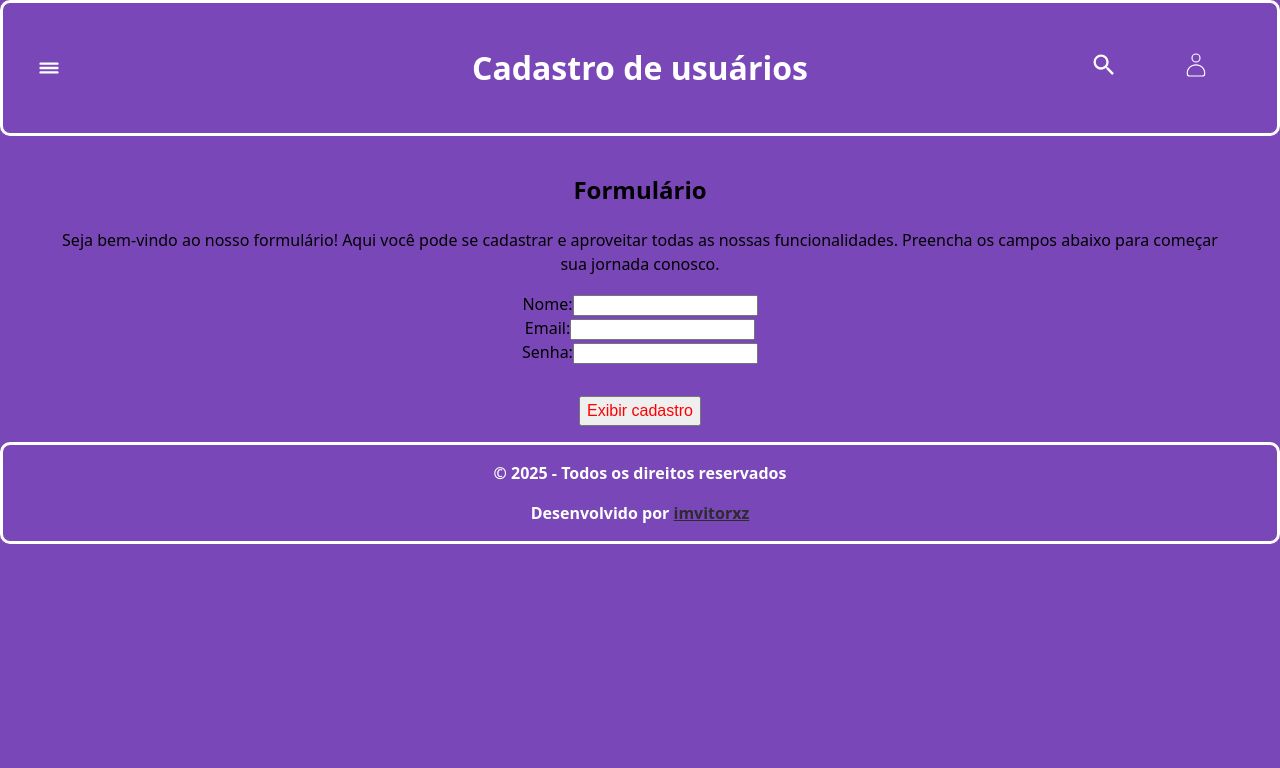
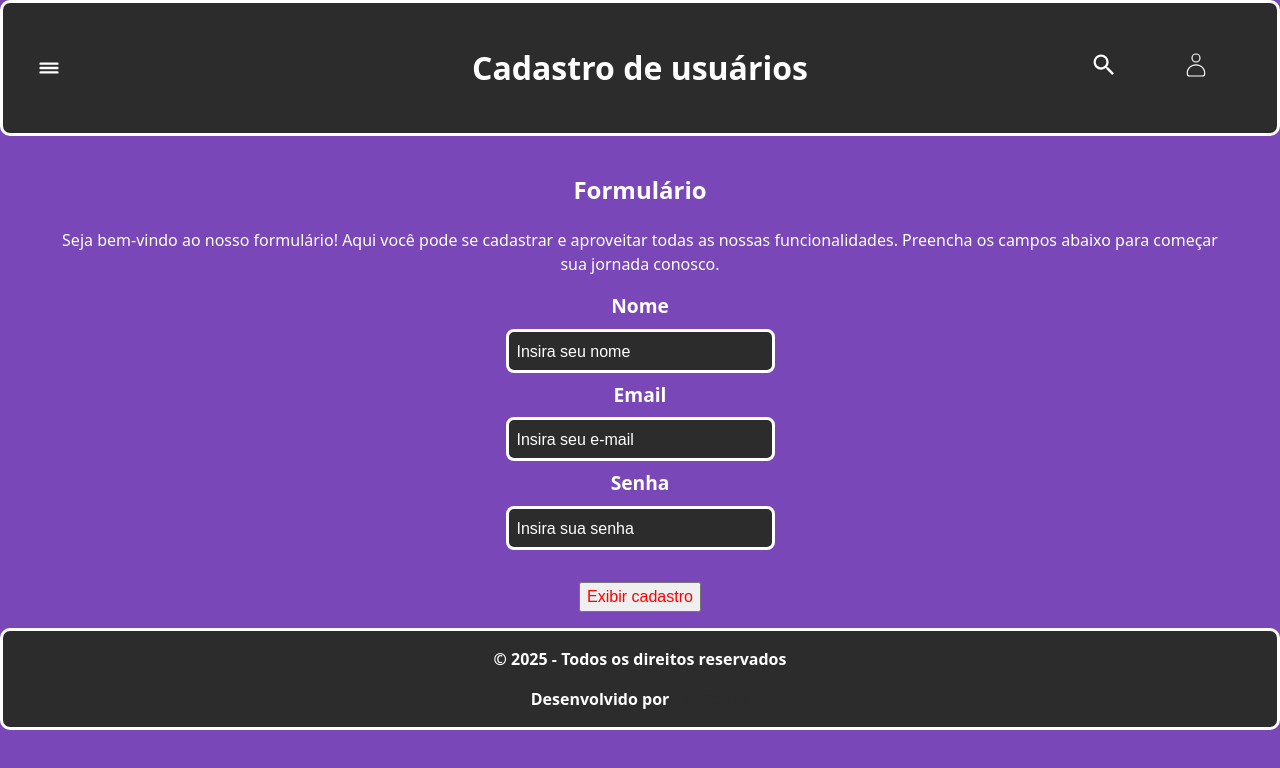
Before and after one commit to imvitorxz/Proficiencia-CPI-II, a React (Create React App) app: page / in a window 1280 px wide. Shown: the top 768 px of the page. Built offline with nearby package versions, Linux system fonts and the light colour scheme; a web font is replaced by a local one.

Commit message:
feat: atualizando css

```diff
--- a/src/Components/Footer/footer.module.css
+++ b/src/Components/Footer/footer.module.css
@@ -1,5 +1,6 @@
 .footer {
     color: var(--color-tertiary);
+    background-color: var(--color-secondary);
 
     border: solid var(--color-tertiary);
     border-radius: 10px;
--- a/src/Components/Forms/MainForm.jsx
+++ b/src/Components/Forms/MainForm.jsx
@@ -8,16 +8,16 @@ export default function MainForm() {
                 Seja bem-vindo ao nosso formulário! Aqui você pode se cadastrar e aproveitar todas as nossas funcionalidades. Preencha os campos abaixo para começar sua jornada conosco.
             </p>
             <div className={styles.formOneModule}>
-                <label className={styles.label} name="nome" id="nome">Nome:</label>
-                <input type="text"/>
+                <label className={styles.label} name="nome" id="nome">Nome</label>
+                <input className={styles.input} id="inputName" name="inputName" type="text" placeholder='Insira seu nome'/>
             </div>
             <div className={styles.formOneModule}>
-                <label className={styles.label} name="email" id="email">Email:</label>
-                <input type="email"/>
+                <label className={styles.label} name="email" id="email">Email</label>
+                <input className={styles.input} id="email" input="email" type="email" placeholder='Insira seu e-mail'/>
             </div>
             <div className={styles.formOneModule}>
-               <label className={styles.label} name="senha" id="senha">Senha:</label>
-                <input type="password"/>
+               <label className={styles.label} name="senha" id="senha">Senha</label>
+                <input className={styles.input} name="password" id="password" type="password" placeholder='Insira sua senha'/>
             </div>
         </form>
     )
--- a/src/Components/Forms/MainForm.module.css
+++ b/src/Components/Forms/MainForm.module.css
@@ -1,4 +1,34 @@
 .form {
+    color: var(--color-tertiary);
+
     margin: 0 2rem;
     padding: 1rem;
 }
+
+.label {
+    display: block;
+
+    font-weight: bold;
+    margin: 0.5rem 0;
+    font-size: 1.2rem;
+}
+
+.input {
+    color: var(--color-tertiary);
+    background-color: var(--color-secondary);
+
+    padding: 0.5rem;
+
+    border-radius: 0.5rem;
+    border: solid var(--color-tertiary);
+
+    font-size: 1.2rem;
+    max-width: 100%;
+    display: block;
+    margin: 0 auto;
+}
+
+.input::placeholder {
+    color: var(--color-tertiary);
+    font-size: 1rem;
+}
--- a/src/Components/Header/header.module.css
+++ b/src/Components/Header/header.module.css
@@ -11,7 +11,7 @@
     border-radius: 10px;
 
     color: var(--color-tertiary);
-    background-color: var(--color-primary);
+    background-color: var(--color-secondary);
 
     grid-template-columns: 1fr 3fr 1fr;
 
```
